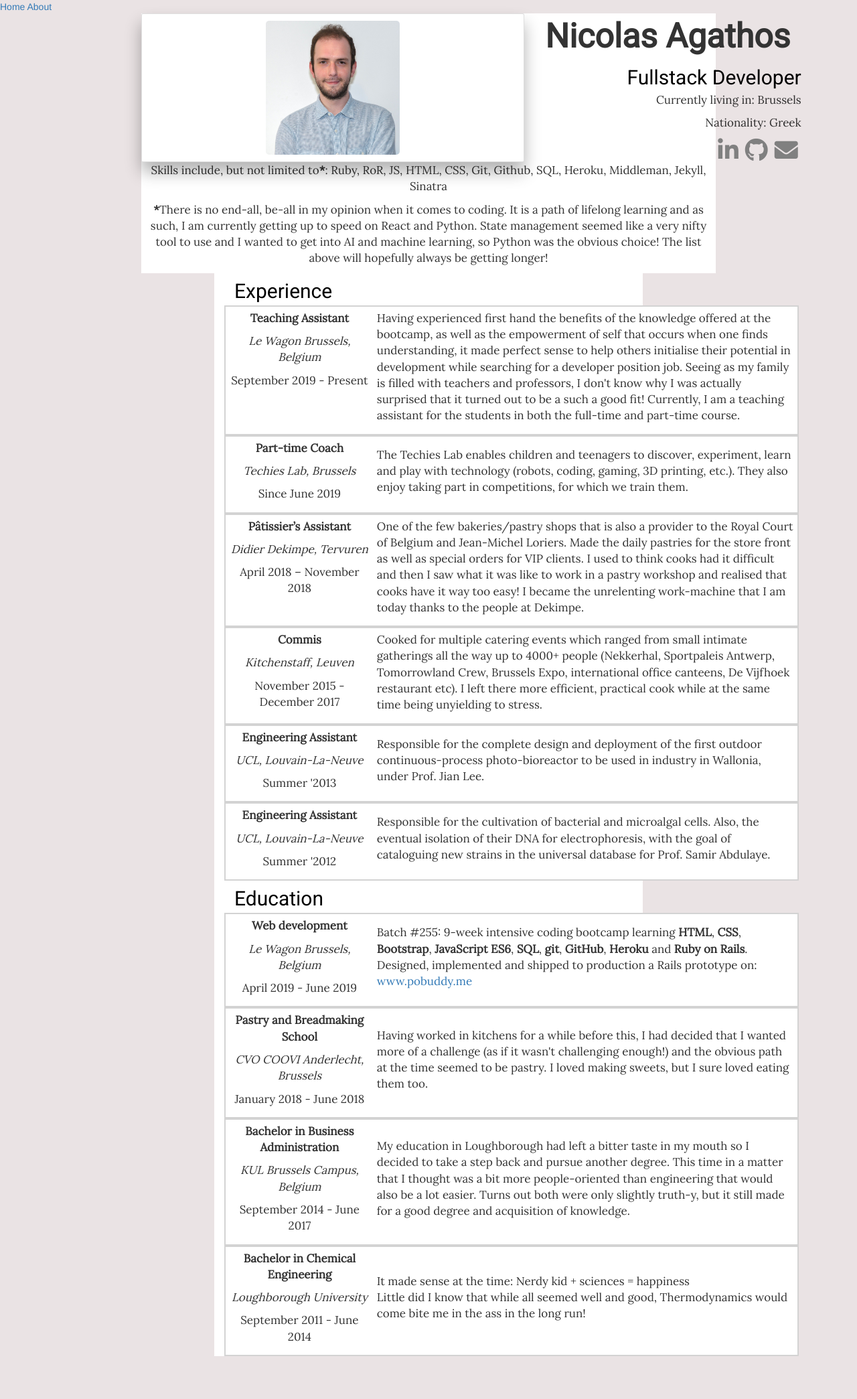
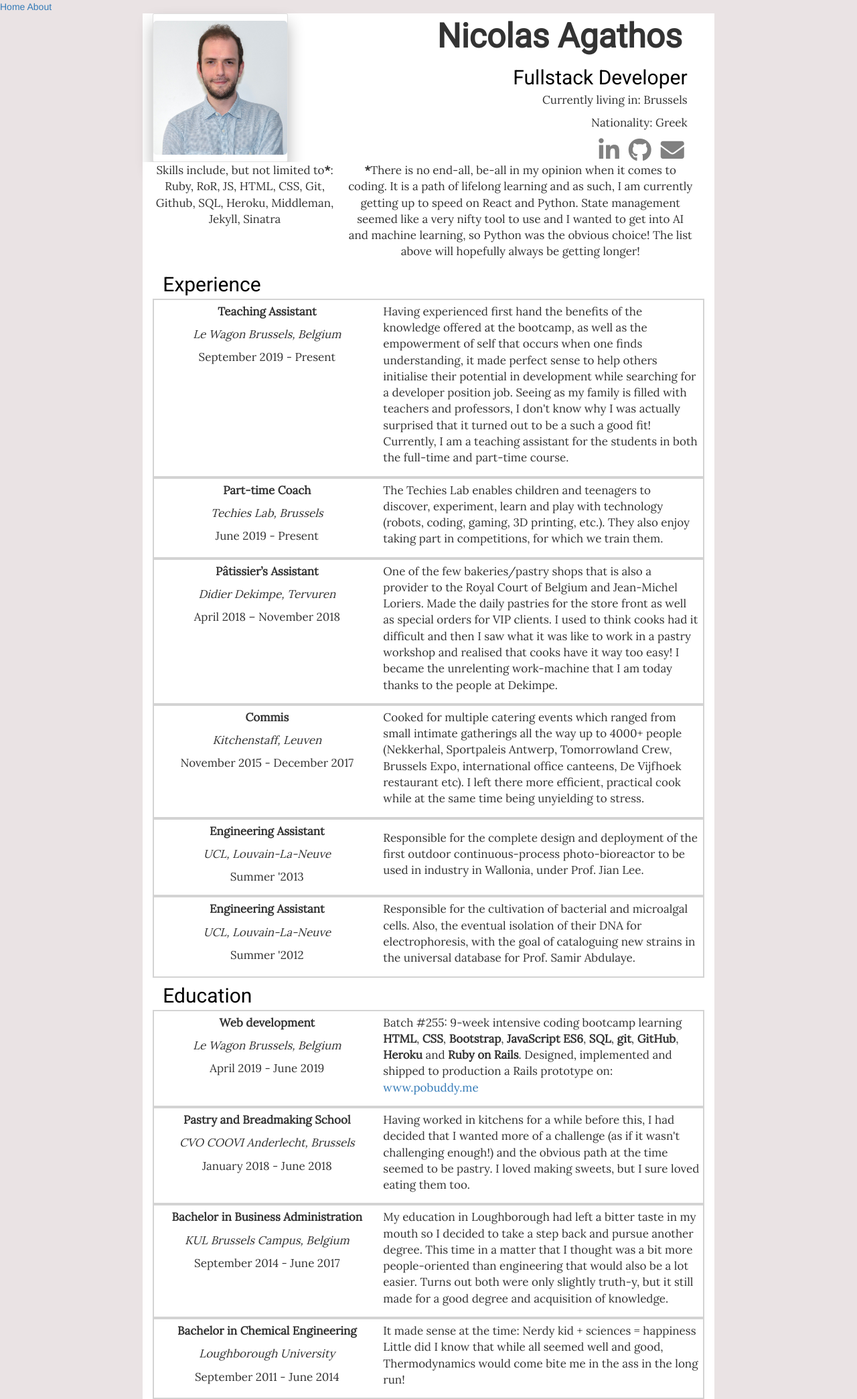
Before and after one commit to Disco-Chef/portfolio-test-jekyll, a Jekyll site: the page built from index.markdown, in a window 1280 px wide. Shown: the whole page at 67% size. Built offline with Jekyll 4.4.1, drawn with Linux system fonts in a browser that asks for light colours; nearby versions of some CDN libraries; before the commit the page ends 2025 px from its top, so only the background shows below that.

Commit message:
functional

```diff
--- a/_sass/main.scss
+++ b/_sass/main.scss
@@ -7,7 +7,7 @@
 /*  border-radius: 6px;*/
   text-align: center;
 /*  box-shadow: 0px 15px 25px rgba(0, 0, 0, 0.3);*/
-  width: 67vw;
+  // width: 67vw;
   margin: 0 auto;
 }
 .card {
@@ -37,13 +37,14 @@ p{
 #name-title-origin{
   text-align: right;
   margin-right: 10px;
+  flex-direction: column;
 }
 #links-details{
   flex-direction: column;
 }
 #links-contact{
-  display: flex;
-  float: right;
+  // display: flex;
+  // float: right;
   /*flex-direction: column;*/
 }
 #main-stage{
@@ -60,10 +61,11 @@ p{
   border-radius: 5px;
 }
 .what-when{
-  width: 34%;
+  width: 45%;
   margin: 5px 5px;
 }
 .where{
+  width:65%;
   text-align: left;
   margin: 5px 5px;
   align-items: center;
--- a/index.markdown
+++ b/index.markdown
@@ -5,11 +5,11 @@ title: Niko's Portfolio
 layout: default
 ---
 
-<div class="section" id="top-part">
-  <div class="card col-8">
+<div class="section col-8" id="top-part">
+  <div class="card">
     <div class="photo"></div>
   </div>
-  <div class="col-6" id="name-title-origin">
+  <div class="section col-6" id="name-title-origin">
     <h1><strong>Nicolas Agathos</strong></h1>
     <div id="title">
       <h2>Fullstack Developer</h2>
@@ -27,13 +27,14 @@ layout: default
     </div>
   </div>
 </div>
-<div class="section skills">
+<!-- NEST SKILLS INSIDE DIV -->
+<div class="section col-8 skills">
   <p>Skills include, but not limited to<strong>*</strong>: Ruby, RoR, JS, HTML, CSS, Git, Github, SQL, Heroku, Middleman, Jekyll, Sinatra</p>
-</div>
-<div class="section skills">
+<div class="section col-8 skills">
   <p><strong>*</strong>There is no end-all, be-all in my opinion when it comes to coding. It is a path of lifelong learning and as such, I am currently getting up to speed on React and Python. State management seemed like a very nifty tool to use and I wanted to get into AI and machine learning, so Python was the obvious choice! The list above will hopefully always be getting longer!</p>
 </div>
-<div id="middle-part" class="section col-6">
+</div>
+<div id="middle-part" class="section col-8">
   <div class="experience-education">
     <h2>Experience</h2>
     <div class="section past-work-or-education">
@@ -60,7 +61,7 @@ layout: default
         <div class="location"><p>Techies Lab, Brussels</p>
         </div>
         <div class="date">
-          <p>Since June 2019</p>
+          <p>June 2019 - Present</p>
         </div>
       </div>
       <div class="section where">
@@ -133,7 +134,7 @@ layout: default
     </div>
   </div>
 </div>
-<div class="section col-6" id="lower-part">
+<div class="section col-8" id="lower-part">
   <div class="experience-education">
     <h2>Education</h2>
   <div class="section past-work-or-education">
```
